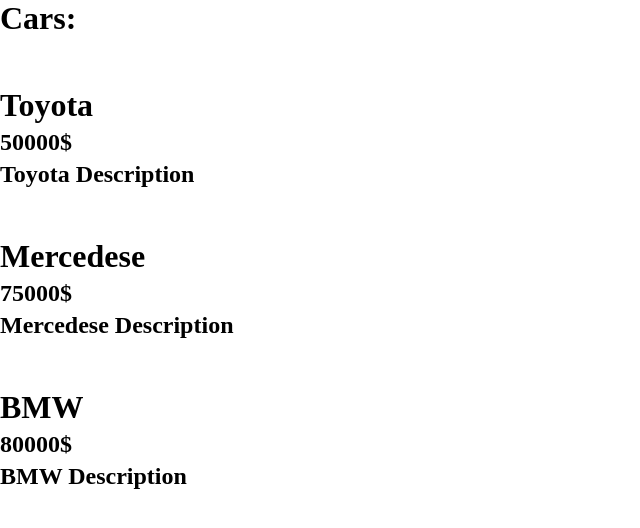
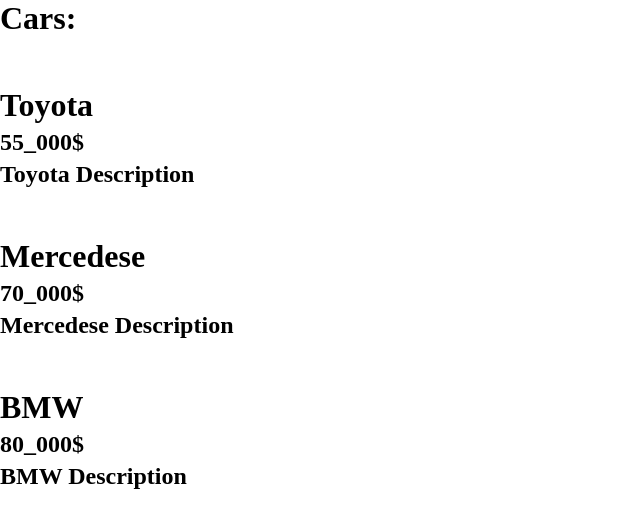
Before and after one commit to Ismoil00/NextJS__Tutorial-01, a Next.js app: page /cars in a window 1280 px wide. Shown: the top 528 px of the page, without its empty margins (0-640 px from the left). Built offline with nearby package versions, Linux system fonts and the light colour scheme; data requests are answered from the project's data file.

Commit message:
ISG done

```diff
--- a/db.json
+++ b/db.json
@@ -3,19 +3,19 @@
     {
       "id": 1,
       "name": "Toyota",
-      "price": "50000$",
+      "price": "55_000$",
       "description": "Toyota Description"
     },
     {
       "id": 2,
       "name": "Mercedese",
-      "price": "75000$",
+      "price": "70_000$",
       "description": "Mercedese Description"
     },
     {
       "id": 3,
       "name": "BMW",
-      "price": "80000$",
+      "price": "80_000$",
       "description": "BMW Description"
     }
   ]
--- a/src/pages/cars/index.tsx
+++ b/src/pages/cars/index.tsx
@@ -30,9 +30,12 @@
   const response = await fetch("http://localhost:3001/cars");
   const data = await response.json();
 
+  console.log("Generating or Regenarating the file");
+
   return {
     props: {
       cars: data,
     },
+    revalidate: 20,
   };
 }
```
Also changed, not shown: src/pages/cars/[carId].tsx (+10 -4 lines).
